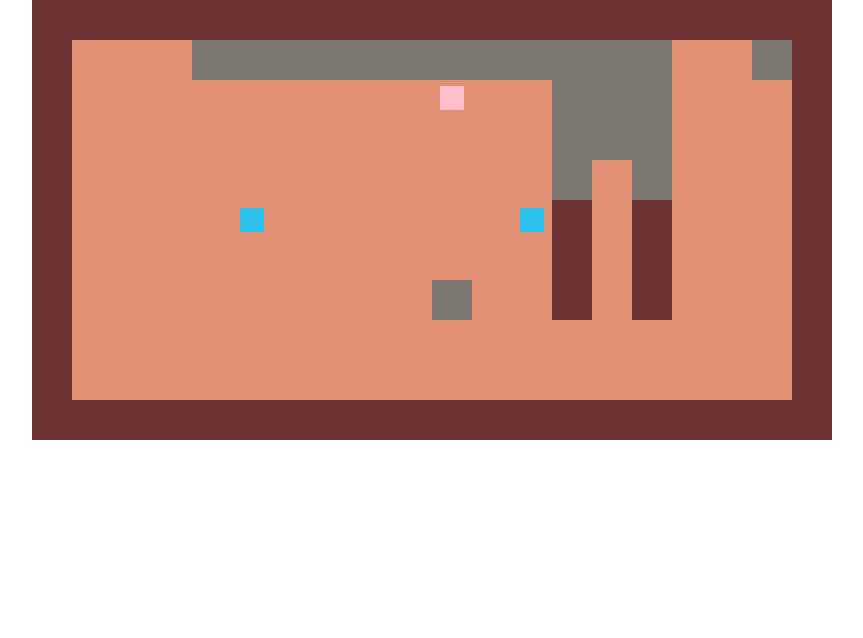
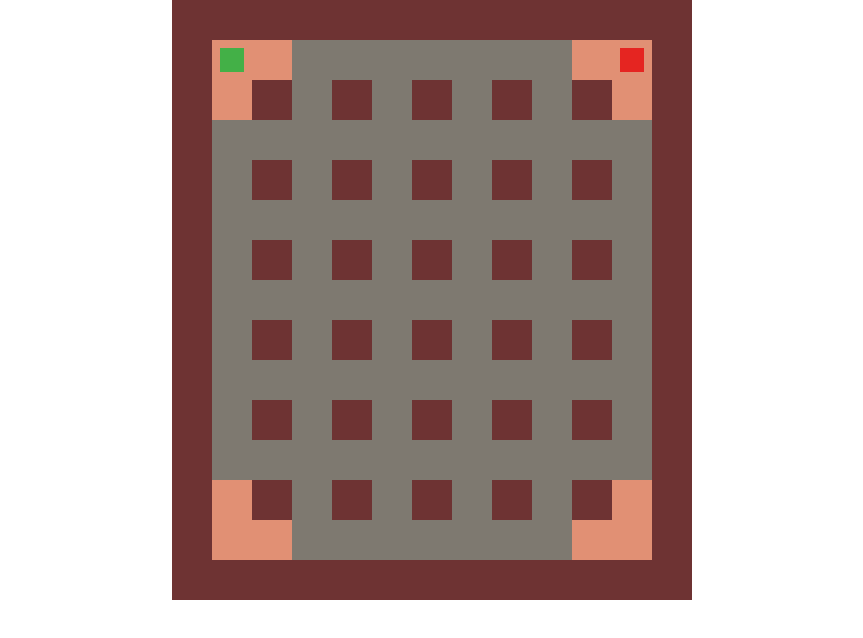
Before and after one commit to erickborquez/pixelbomb, a plain HTML site: page index.html in a window 1280 px wide. Shown: the whole page, without its empty margins (208-1071 px from the left). Drawn offline with Linux system fonts and the light colour scheme; animation ran at ten frames a second.

Commit message:
Second Player
Second player.
The push bomb power is now enable.
Fixed some bugs related with push bomb power.

```diff
--- a/main.css
+++ b/main.css
@@ -50,12 +50,15 @@
     background-color: #54D2F8;
 }
 
+.player.one{
+    background-color: #E52521
+}
+.player.two{
+    background-color: #43B047;
+}
+
 .game{
     position: relative;
-}
-
-.addOn{
-    background-color: #BADA55;
 }
 
 .bomb{
@@ -75,7 +78,7 @@
 }
 
 .moreSpeed{
-    background-color: blue;
+    background-color: #1A50BC ;
 }
 
 .pushBombs{
--- a/main.js
+++ b/main.js
@@ -6,7 +6,7 @@ const scale = 40,
     maxSpeed = 15,
     arrowKeys = trackKeys(['a', 'd', 'w', 's', 'e', 'i', 'j', 'k', 'l', 'o']),
     bagCd = 1,
-    probability = 10;
+    probability = 4;
 
 
 
@@ -161,7 +161,7 @@ class Bag {
     get type() { return "Bag"; }
 
     static create() {
-        return new Bag({ bombs: 3, bombRange: new Vec(1, 1), maxBombs: 3, speed: 7 }, 0);
+        return new Bag({ bombs: 3, bombRange: new Vec(1, 1), maxBombs: 3, speed: 7, pushBombs: false }, 0);
     }
 }
 
@@ -202,8 +202,6 @@ class Explosion {
 }
 
 Explosion.prototype.size = new Vec(1, 1);
-
-
 
 
 
@@ -265,6 +263,8 @@ function drawActors(actors) {
         let rect;
         if (actor.type == "addOn") {
             rect = elt("div", { class: `actor ${actor.type} ${actor.power}` })
+        } else if (actor.type == "player") {
+            rect = elt("div", { class: `actor ${actor.type} ${(actor.id == 1) ? 'one' : 'two'}` })
         } else {
             rect = elt("div", { class: `actor ${actor.type}` });
         }
@@ -361,23 +361,6 @@ State.prototype.update = function (time, keys) {
             }
         }
     }
-    /*
-    let player = newState.player;
-
-    for (let actor of newState.actors) {
-        if (actor != player && overlap(actor, player)) {
-            newState = actor.collide(newState);
-        }
-        if (actor.delay <= 0) {
-            if (actor.type == "bomb") {
-                newState = actor.explode(newState);
-            }
-            let filtered = newState.actors.filter(item => item != actor);
-            newState = new State(this.level, filtered, newState.status);
-        }
-    }
-    */
-
     return newState;
 }
 
@@ -395,7 +378,7 @@ function overlap(actor1, actor2) {
 
 AddOn.prototype.collide = function (state, player) {
     let bag = player.bag;
-    let { bombs, maxBombs, bombRange, speed } = bag.items;
+    let { bombs, maxBombs, bombRange, speed, pushBombs } = bag.items;
 
     if (this.power == "moreBombs") {
         bombs += 1;
@@ -407,8 +390,17 @@ AddOn.prototype.collide = function (state, player) {
     else if (this.power == "moreSpeed") {
         speed += 1;
     }
+    else if (this.power == "pushBombs") {
+        pushBombs = true;
+    }
 
-    let newBag = new Bag({ bombs: bombs, maxBombs: maxBombs, bombRange: bombRange, speed: speed }, bag.delay);
+    let newBag = new Bag({
+        bombs: bombs,
+        maxBombs: maxBombs,
+        bombRange: bombRange,
+        speed: speed,
+        pushBombs: pushBombs
+    }, bag.delay);
     let newPlayer = new Player(player.pos, speed, newBag, player.id);
     let filtered = state.actors.filter(a => a != this && a != player);
 
@@ -426,6 +418,12 @@ Brick.prototype.collide = function (state) {
 }
 
 Bomb.prototype.collide = function (state) {
+    if (this.isSolid) {
+        filtered = state.actors.filter(actor => actor != this);
+        newBomb = new Bomb(this.pos, this.range, this.delay, this.isSolid, new Vec(0, 0));
+        filtered.push(newBomb);
+        return new State(state.level, filtered, state.status);
+    }
     return state;
 }
 
@@ -497,14 +495,15 @@ Explosion.prototype.update = function (time) {
 }
 
 Player.prototype.update = function (time, state, keys) {
+
     let xSpeed = 0;
-
+    let items = this.bag.items;
     if (this.id == 0) {
-        if (keys.a) xSpeed -= this.bag.items.speed;
-        if (keys.d) xSpeed += this.bag.items.speed;
+        if (keys.a) xSpeed -= items.speed;
+        if (keys.d) xSpeed += items.speed;
     } else if (this.id == 1) {
-        if (keys.j) xSpeed -= this.bag.items.speed;
-        if (keys.l) xSpeed += this.bag.items.speed;
+        if (keys.j) xSpeed -= items.speed;
+        if (keys.l) xSpeed += items.speed;
     }
 
     let pos = this.pos;
@@ -513,7 +512,7 @@ Player.prototype.update = function (time, state, keys) {
 
     if (!movedToX) {
         pos = movedX;
-    } else if (movedToX == "bomb") {
+    } else if (movedToX == "bomb" && items.pushBombs) {
         for (let actor of state.actors) {
             if (actor.type != "bomb") continue;
             if (overlap(
@@ -527,18 +526,18 @@ Player.prototype.update = function (time, state, keys) {
 
     let ySpeed = 0;
     if (this.id == 0) {
-        if (keys.w) ySpeed -= this.bag.items.speed;
-        if (keys.s) ySpeed += this.bag.items.speed;
+        if (keys.w) ySpeed -= items.speed;
+        if (keys.s) ySpeed += items.speed;
     } else if (this.id == 1) {
-        if (keys.i) ySpeed -= this.bag.items.speed;
-        if (keys.k) ySpeed += this.bag.items.speed;
+        if (keys.i) ySpeed -= items.speed;
+        if (keys.k) ySpeed += items.speed;
     }
 
     let movedY = pos.plus(new Vec(0, ySpeed * time));
     let movedToY = state.level.touches(movedY, this.size);
     if (!movedToY) {
         pos = movedY;
-    } else if (movedToY == "bomb") {
+    } else if (movedToY == "bomb" && items.pushBombs) {
         for (let actor of state.actors) {
             if (actor.type != "bomb") continue;
             if (overlap(
@@ -785,7 +784,7 @@ const levelTest = `
 
 const finalLevel = `
 =============
-=@.#######..=
+=@.#######.@=
 =.=#=#=#=#=.=
 =###########=
 =#=#=#=#=#=#=
@@ -797,10 +796,10 @@ const finalLevel = `
 =#=#=#=#=#=#=
 =###########=
 =.=#=#=#=#=.=
-=..#######.=
+=..#######..=
 =============
 `
-levels = [levelTest];
+levels = [finalLevel];
 runGame(levels, DOMDisplay);
 
 console.log(Level.create(levelTest));
```
